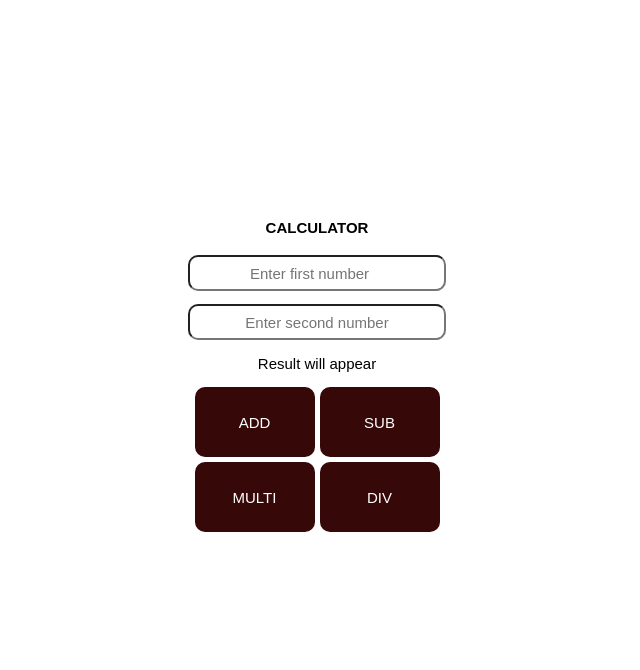
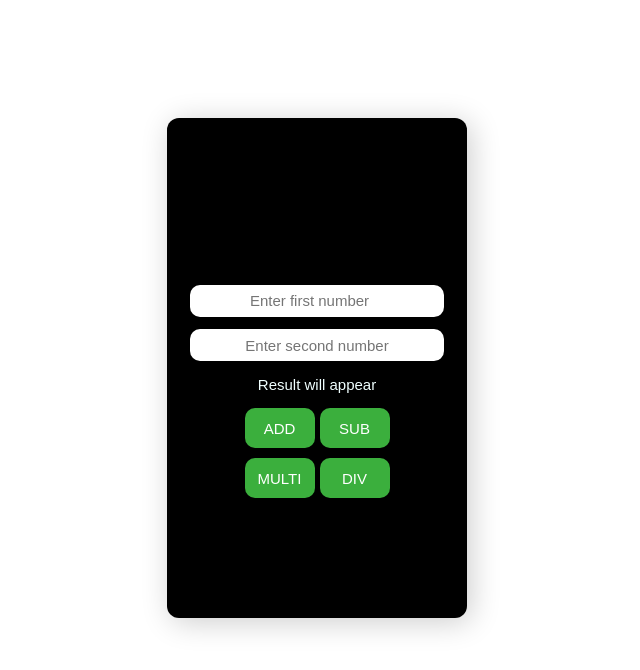
Before and after one commit to Rashikanicho/Calculator, a plain HTML site: page index.html in a window 1280 px wide. Shown: the whole page, without its empty margins (323-963 px from the left). Drawn offline with Linux system fonts and the light colour scheme.

Commit message:
updated files

```diff
--- a/calculator.css
+++ b/calculator.css
@@ -1,9 +1,27 @@
 *{
  font-family: sans-serif;
  font-size: 15px;
+
+}
+
+.container{
+    width: 100%;
+    height: 90vh;
+    /* background: #434cc0; */
+    display: flex;
+    justify-content: center;
+    align-items: center;
+
 }
 .content{
-    height: 90vh;
+    width: 300px;
+    height: 500px;
+    box-shadow: 4px 4px 30px rgba(0,0,0,0.2);
+    border-radius: 12px;
+    background: #000000;
+    display: flex;
+    justify-content: center;
+    align-items: center;
     display: flex;
     flex-direction: column;
     align-items: center;
@@ -18,27 +36,28 @@
     width: 250px;
     border-radius: 10px;
     text-align: center;
+    border: none;
 }
 .num2{
     margin-top: 5%;
     height: 30px;
     border-radius: 10px;
     text-align: center;
+    border: none;
 }
 
 .bbtn{
-    width: 250px;
-    height: 150px;
+    width: 150px;
+    height: 100px;
     display: flex;
     flex-wrap: wrap;
     justify-content: space-around;
 }
 .bbtn button{
-    width: 120px;
-    height: 70px;
-    background-color: rgb(55, 8, 8);
-    color: white;
+    width: 70px;
+    height: 40px;
+    background-color: rgb(59, 175, 61);
+    color: rgb(255, 255, 255);
     border: none;
     border-radius: 10px;
-
 }
--- a/calculator.html
+++ b/index.html
@@ -7,6 +7,7 @@
     <link rel="stylesheet" href="calculator.css">
 </head>
 <body>
+    <div class="container">
    <div class="content">
     <div class="head"><h4>CALCULATOR</h4></div>
 
@@ -14,7 +15,7 @@
     <input type="number" class="num1" placeholder="Enter first number">
     <input type="number2" class="num2" placeholder="Enter second number"></div>
 
-    <div class="result" style="margin-top: 15px; margin-bottom: 15px; font-size: 15px;">Result will appear</div>
+    <div class="result" style="margin-top: 15px; margin-bottom: 15px; font-size: 15px; color: azure;">Result will appear</div>
 
     <div class="bbtn">
     <button onclick="cal('add')" class="btn1">ADD</button>
@@ -24,8 +25,10 @@
     </div>
 
 
+
     <script src="calculator.js"> </script>
 
 </div>
+</div>
 </body>
 </html>
```
